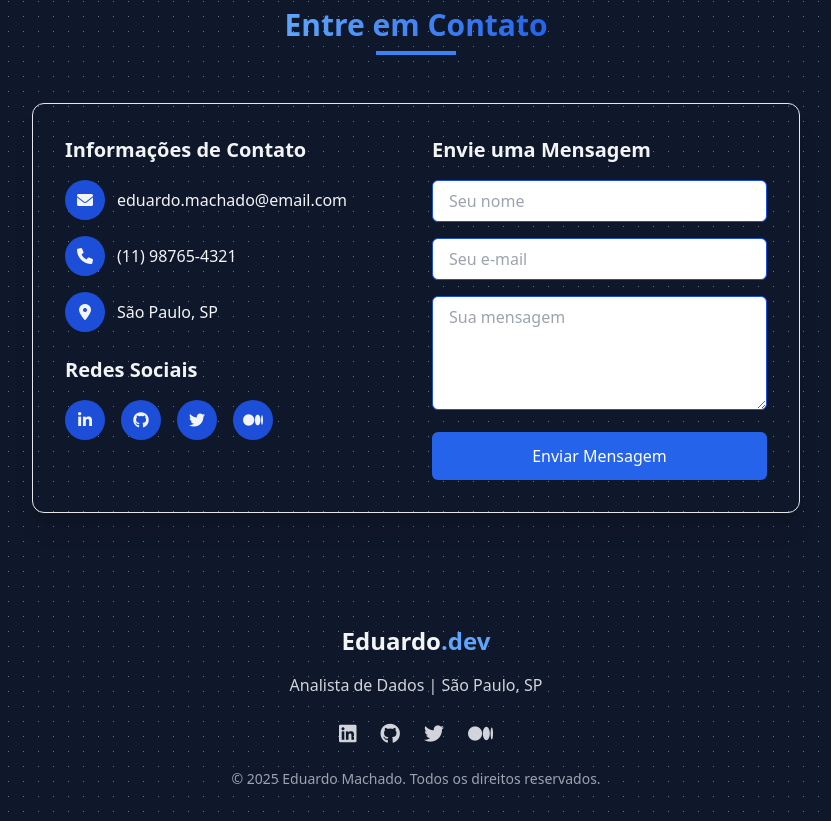
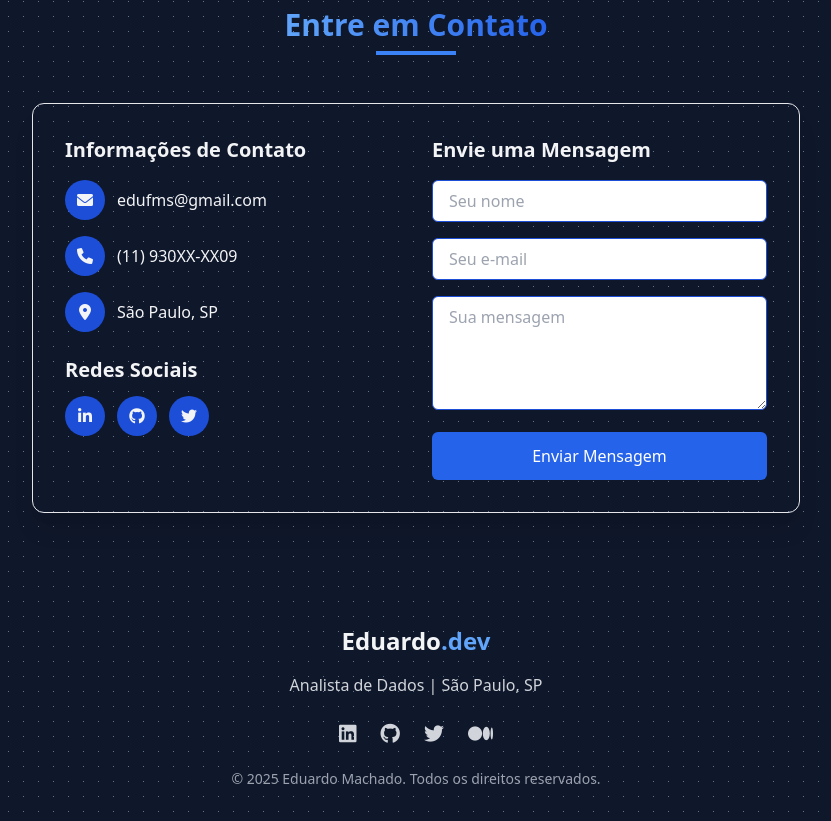
Before and after one commit to edufms/edufms.github.io, a plain HTML site: page index.html in a window 1280 px wide. Shown: the part 2841-3662 px from the top of the page, without its empty margins (224-1055 px from the left). Drawn offline with nearby package versions, Linux system fonts and the light colour scheme.

Commit message:
Atualização Redes Sociais

```diff
--- a/index.html
+++ b/index.html
@@ -288,13 +288,13 @@
                                 <div class="w-10 h-10 rounded-full bg-blue-700 flex items-center justify-center mr-3">
                                     <i class="fas fa-envelope"></i>
                                 </div>
-                                <span>eduardo.machado@email.com</span>
+                                <span>edufms@gmail.com</span>
                             </div>
                             <div class="flex items-center">
                                 <div class="w-10 h-10 rounded-full bg-blue-700 flex items-center justify-center mr-3">
                                     <i class="fas fa-phone"></i>
                                 </div>
-                                <span>(11) 98765-4321</span>
+                                <span>(11) 930XX-XX09</span>
                             </div>
                             <div class="flex items-center">
                                 <div class="w-10 h-10 rounded-full bg-blue-700 flex items-center justify-center mr-3">
@@ -305,19 +305,16 @@
                         </div>
 
                         <div class="mt-6">
-                            <h3 class="text-xl font-bold mb-4">Redes Sociais</h3>
-                            <div class="flex space-x-4">
-                                <a href="#" class="w-10 h-10 rounded-full bg-blue-700 flex items-center justify-center hover:bg-blue-600 transition-colors">
+                            <h3 class="text-xl font-bold mb-3">Redes Sociais</h3>
+                            <div class="flex space-x-3">
+                                <a href="https://www.linkedin.com/in/eduardofmsantos/" class="w-10 h-10 rounded-full bg-blue-700 flex items-center justify-center hover:bg-blue-600 transition-colors">
                                     <i class="fab fa-linkedin-in"></i>
                                 </a>
-                                <a href="#" class="w-10 h-10 rounded-full bg-blue-700 flex items-center justify-center hover:bg-blue-600 transition-colors">
+                                <a href="http://github.com/edufms/" class="w-10 h-10 rounded-full bg-blue-700 flex items-center justify-center hover:bg-blue-600 transition-colors">
                                     <i class="fab fa-github"></i>
                                 </a>
-                                <a href="#" class="w-10 h-10 rounded-full bg-blue-700 flex items-center justify-center hover:bg-blue-600 transition-colors">
+                                <a href="https://x.com/EduardoFmSantos" class="w-10 h-10 rounded-full bg-blue-700 flex items-center justify-center hover:bg-blue-600 transition-colors">
                                     <i class="fab fa-twitter"></i>
-                                </a>
-                                <a href="#" class="w-10 h-10 rounded-full bg-blue-700 flex items-center justify-center hover:bg-blue-600 transition-colors">
-                                    <i class="fab fa-medium"></i>
                                 </a>
                             </div>
                         </div>
```
